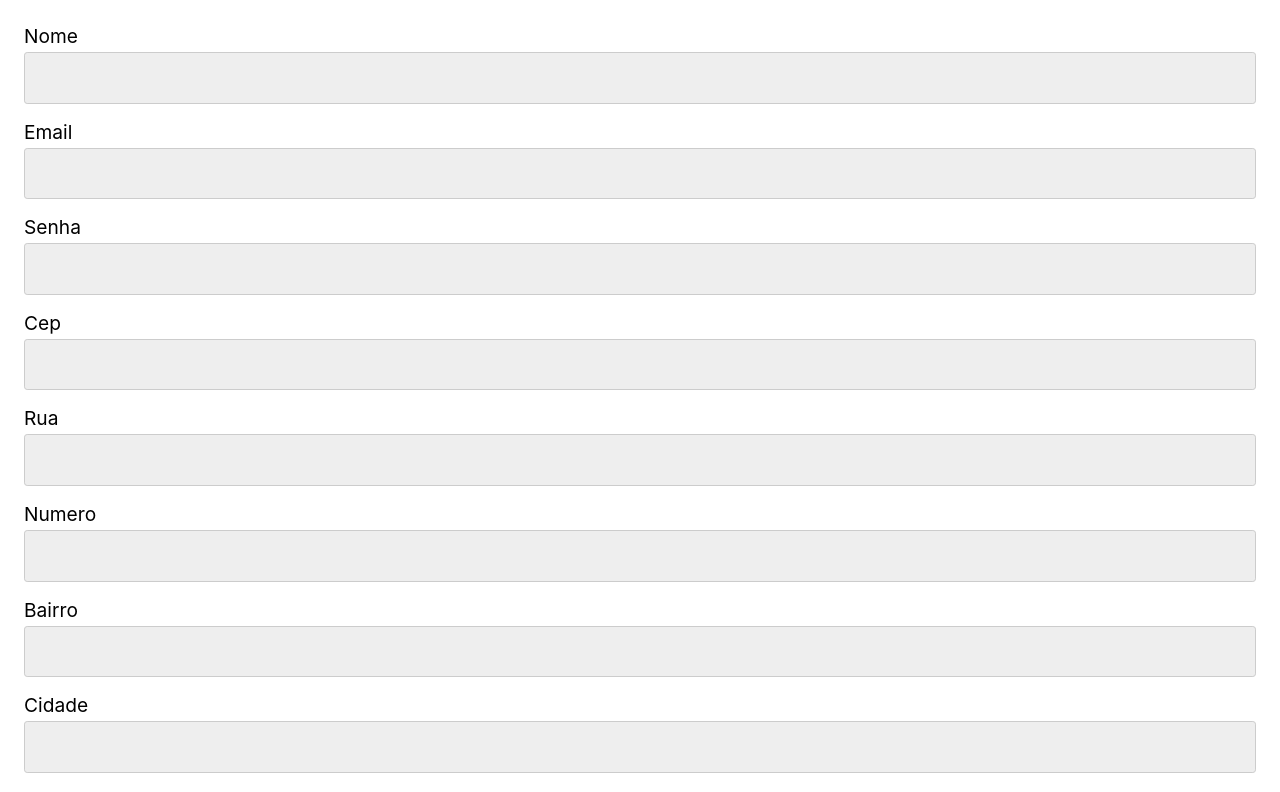
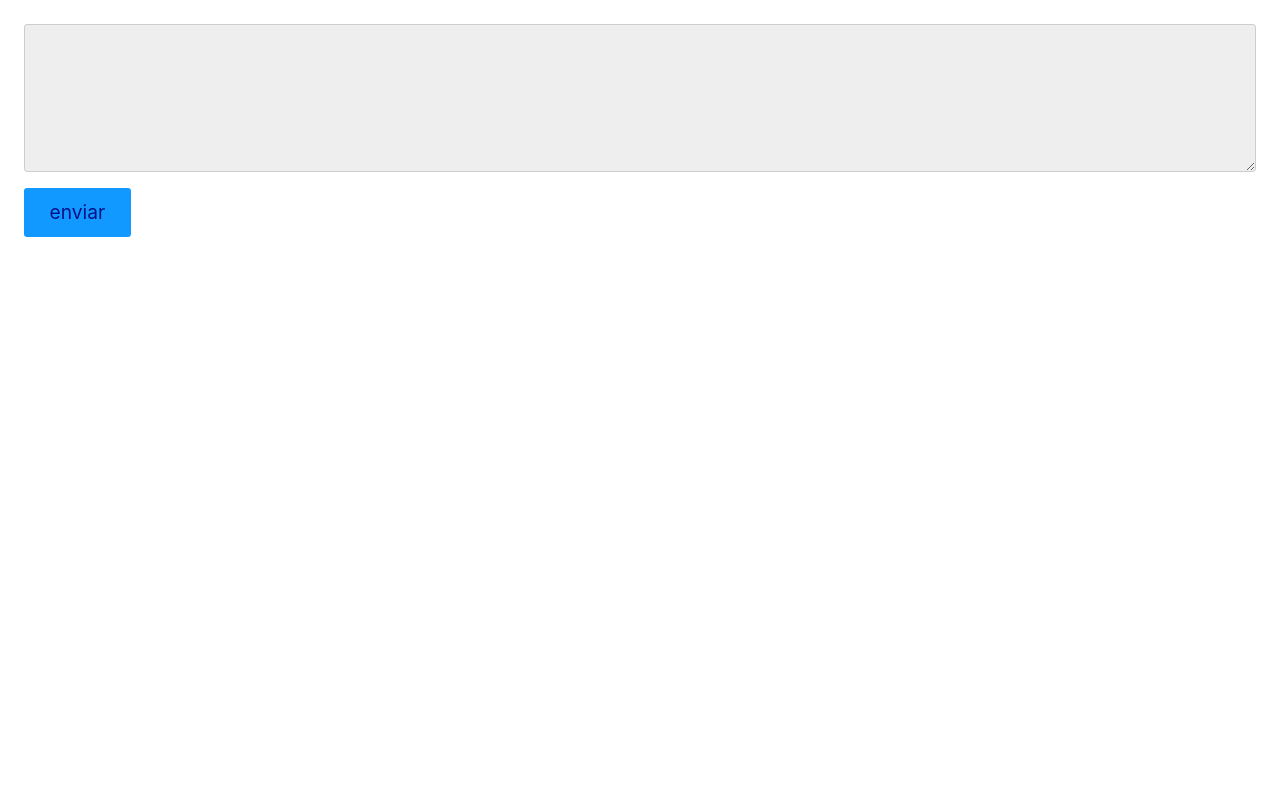
Before and after one commit to GabeGreison/reactApp, a React (Create React App) app in the folder meuapp/: page / in a window 1280 px wide. Shown: the top 792 px of the page. Built offline with nearby package versions, Linux system fonts and the light colour scheme.

Commit message:
textarea exercise

```diff
--- a/meuapp/src/App.js
+++ b/meuapp/src/App.js
@@ -1,95 +1,22 @@
 import React from "react";
 
-const formFields = [
-  {
-    id: "nome",
-    label: "Nome",
-    type: "text",
-  },
-  {
-    id: "email",
-    label: "Email",
-    type: "email",
-  },
-  {
-    id: "senha",
-    label: "Senha",
-    type: "password",
-  },
-  {
-    id: "cep",
-    label: "Cep",
-    type: "text",
-  },
-  {
-    id: "rua",
-    label: "Rua",
-    type: "text",
-  },
-  {
-    id: "numero",
-    label: "Numero",
-    type: "text",
-  },
-  {
-    id: "bairro",
-    label: "Bairro",
-    type: "text",
-  },
-  {
-    id: "cidade",
-    label: "Cidade",
-    type: "text",
-  },
-  {
-    id: "estado",
-    label: "Estado",
-    type: "text",
-  },
-];
-
 const App = () => {
-  const [form, setForm] = React.useState({
-    nome: "",
-    email: "",
-    senha: "",
-    cep: "",
-    rua: "",
-    numero: "",
-    bairro: "",
-    cidade: "",
-    estado: "",
-  });
-  const [response, setResponse] = React.useState(null);
-
-  function handleSubmit(event) {
-    event.preventDefault();
-    fetch("https://ranekapi.origamid.dev/json/api/usuario", {
-      method: "POST",
-      headers: {
-        "Content-Type": "application/json",
-      },
-      body: JSON.stringify(form),
-    }).then((response) => {
-      setResponse(response);
-    });
-  }
+  const [texto, setTexto] = React.useState("");
 
   function handleChange({ target }) {
-    const { id, value } = target;
-    setForm({ ...form, [id]: value });
+    setTexto(target.value);
   }
 
   return (
-    <form onSubmit={handleSubmit}>
-      {formFields.map(({ id, label, type }) => (
-        <div key={id}>
-          <label htmlFor={id}>{label}</label>
-          <input type={type} id={id} value={form[id]} onChange={handleChange} />
-        </div>
-      ))}
-      {response && response.ok && <p>Usuário criado</p>}
-      <button>Enviar</button>
+    <form>
+      <textarea
+        name="texto"
+        id="texto"
+        rows="5"
+        value={texto}
+        onChange={handleChange}
+      />
+      <button>enviar</button>
     </form>
   );
 };
```
